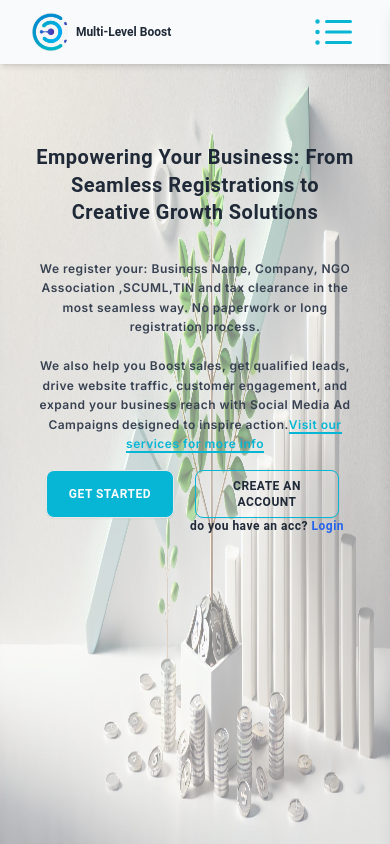
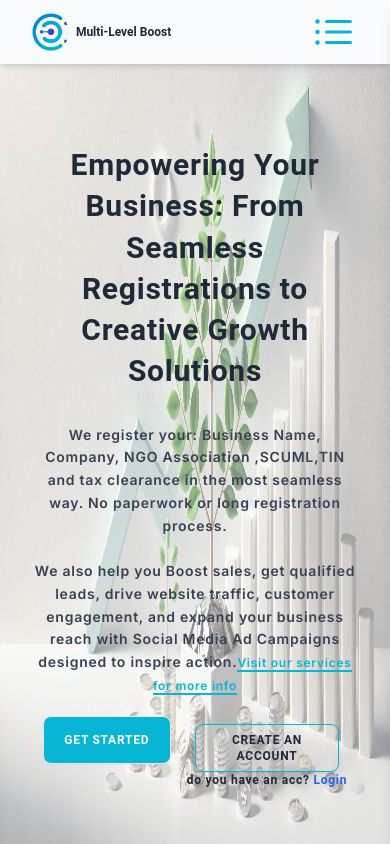
Before and after one commit to elijahkelechi/mlb_frontend, a React (Vite) app: page / in a window 390 px wide. Shown: the top 844 px of the page. Built offline with nearby package versions, Linux system fonts and the light colour scheme.

Commit message:
I commiterb

```diff
--- a/src/pages/Home.jsx
+++ b/src/pages/Home.jsx
@@ -118,7 +118,7 @@ const Home = () => {
 
         {/* Main Content Section with Motion */}
         <motion.div
-          className="absolute h-screen md:h-screen lg:h-screen grid md:grid-cols-12 top-0 md:top-0 lg:top-0 font-bold font-heading text-xl md:text-4xl text-gray-950 tracking-wide"
+          className="absolute h-screen md:h-screen lg:h-screen grid md:grid-cols-12 top-0 md:top-0 lg:top-0 font-bold font-heading text-3xl md:text-4xl text-gray-950 tracking-wide"
           initial={{ opacity: 0, y: -50 }}
           animate={{ opacity: 1, y: 0 }}
           transition={{ duration: 1, ease: "easeInOut" }}
@@ -126,7 +126,7 @@ const Home = () => {
           <div className="col-span-8 leading-snug h-screen px-8 pt-36 md:pt-36 lg:pt-48 text-gray-800 bg-gray-50 bg-opacity-50 text-center md:text-left">
             Empowering Your Business: From Seamless Registrations to Creative
             Growth Solutions
-            <p className="text-xs text-gray-700 leading-relaxed md:text-sm lg:text-lg font-sans mt-8 font-semibold">
+            <p className="text-sm text-gray-700 leading-relaxed md:text-sm lg:text-lg font-sans mt-8 font-semibold">
               We register your: Business Name, Company, NGO Association
               ,SCUML,TIN and tax clearance in the most seamless way. No
               paperwork or long registration process. <br />
```
